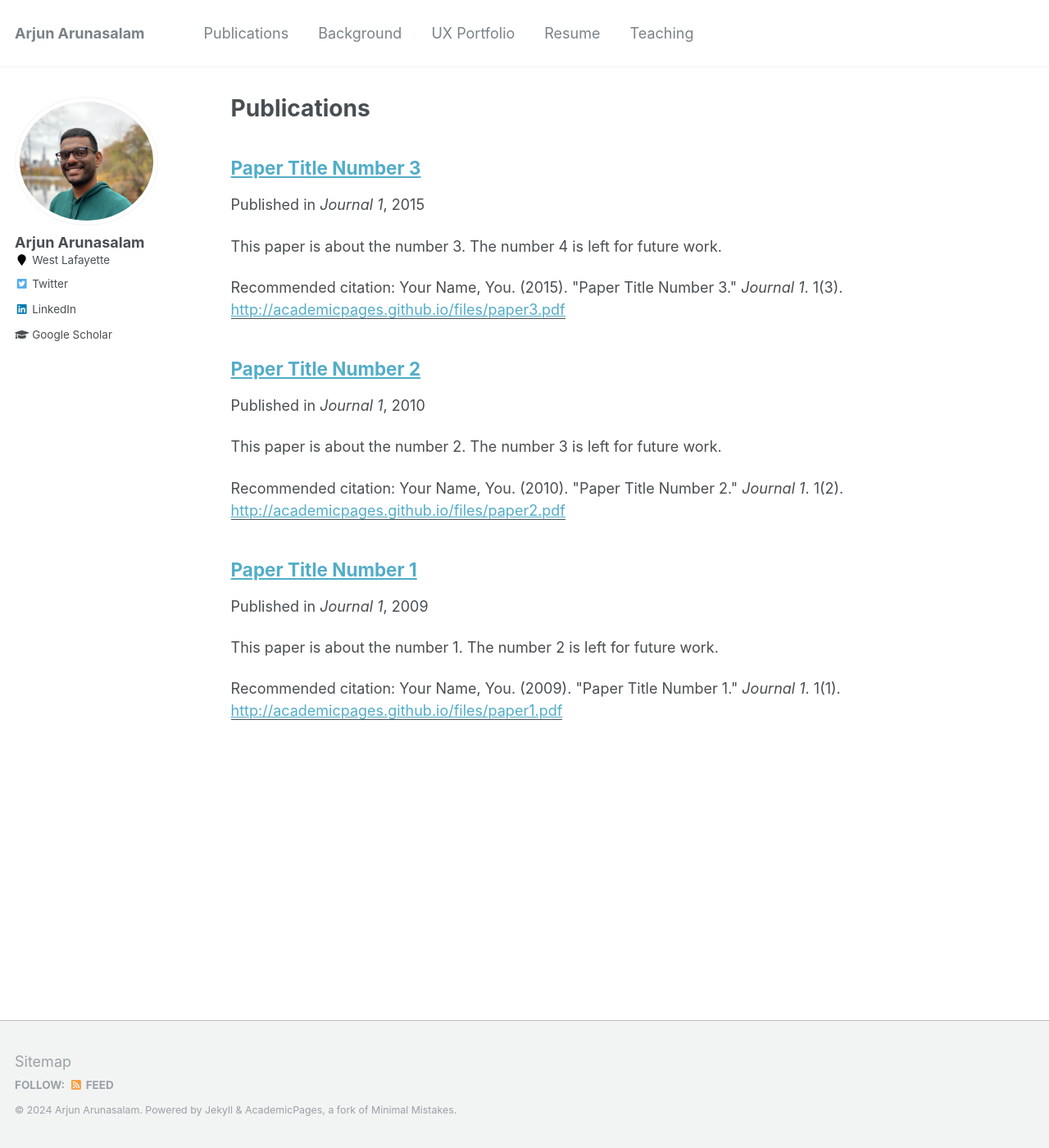
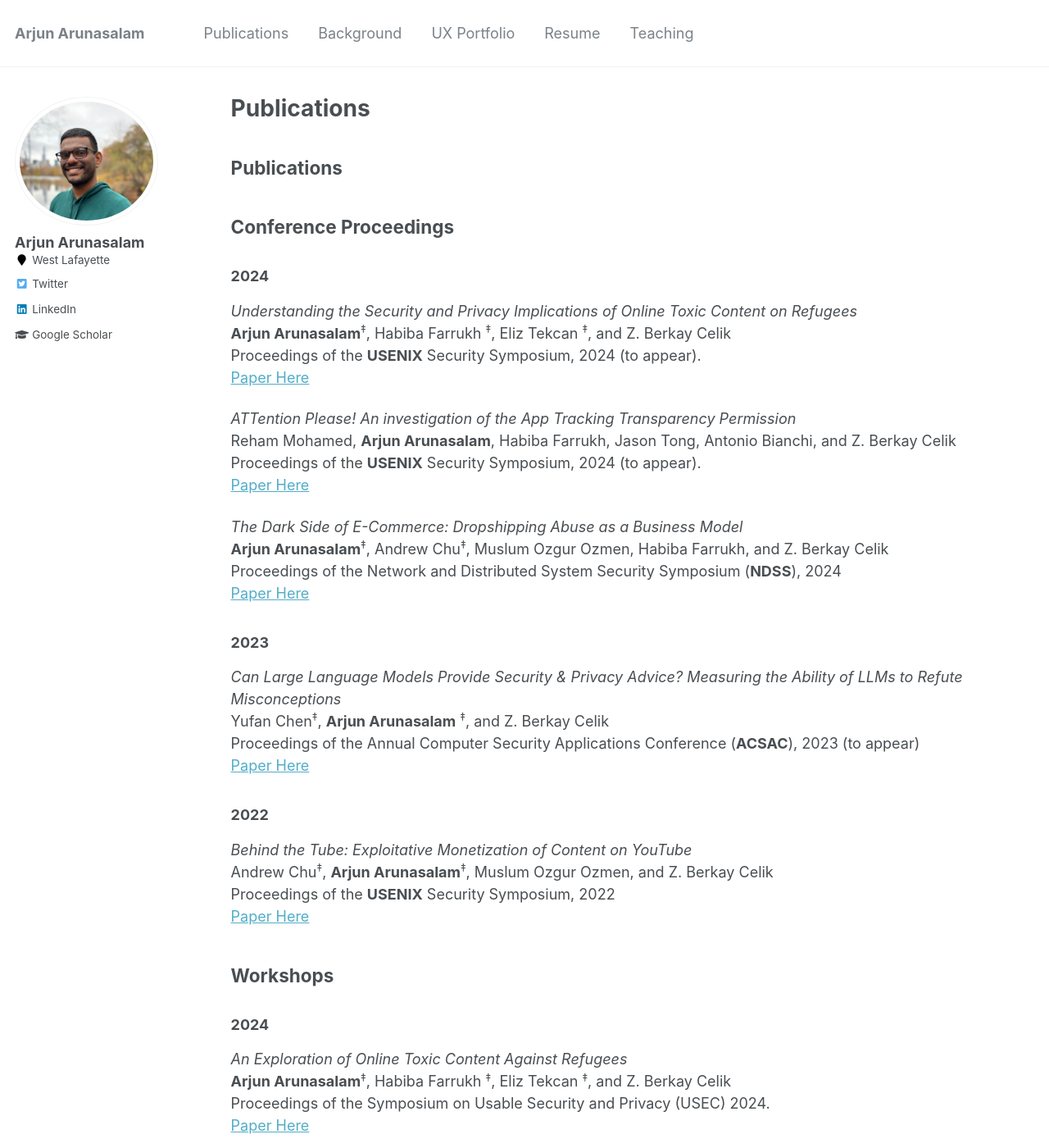
Before and after one commit to arjunarunasalam/arjunarunasalam.github.io, a Jekyll site: the page built from _pages/publications.md, in a window 1280 px wide and 1400 px high. Shown: the whole window at 82% size. Built offline with Jekyll 4.4.1, drawn with Linux system fonts in a browser that asks for light colours; some of the changed text lies outside the part shown.

Commit message:
adding news and also adding publication page

```diff
--- a/_data/navigation.yml
+++ b/_data/navigation.yml
@@ -1,7 +1,7 @@
 # main links links
 main:
   - title: "Publications"
-    url: /#publications
+    url: /publications
 
   # - title: "Talks"
   #   url: /talks/
--- a/_pages/publications.md
+++ b/_pages/publications.md
@@ -5,12 +5,56 @@ permalink: /publications/
 author_profile: true
 ---
 
-{% if author.googlescholar %}
-  You can also find my articles on <u><a href="{{author.googlescholar}}">my Google Scholar profile</a>.</u>
-{% endif %}
 
-{% include base_path %}
+Publications
+------------
 
-{% for post in site.publications reversed %}
-  {% include archive-single.html %}
-{% endfor %}
+## Conference Proceedings
+### 2024
+
+*Understanding the Security and Privacy Implications of Online Toxic Content on Refugees*<br>
+**Arjun Arunasalam**<sup>‡</sup>, Habiba Farrukh <sup>‡</sup>, Eliz Tekcan <sup>‡</sup>, and Z. Berkay Celik<br>
+Proceedings of the **USENIX** Security Symposium, 2024 (to appear). <br>
+[Paper Here](https://www.usenix.org/system/files/sec23winter-prepub-48-arunasalam.pdf)<br>
+
+
+*ATTention Please! An investigation of the App Tracking Transparency Permission* <br>
+Reham Mohamed, **Arjun Arunasalam**, Habiba Farrukh, Jason Tong, Antonio Bianchi, and Z. Berkay Celik<br>
+Proceedings of the **USENIX** Security Symposium, 2024 (to appear). <br>
+[Paper Here](https://www.usenix.org/system/files/sec24summer-prepub-1232-mohamed.pdf)<br>
+
+
+*The Dark Side of E-Commerce: Dropshipping Abuse as a Business Model* <br>
+**Arjun Arunasalam**<sup>‡</sup>, Andrew Chu<sup>‡</sup>, Muslum Ozgur Ozmen, Habiba Farrukh, and Z. Berkay Celik<br>
+Proceedings of the Network and Distributed System
+Security Symposium (**NDSS**), 2024  <br>
+[Paper Here](https://www.ndss-symposium.org/wp-content/uploads/2024-39-paper.pdf)<br>
+
+
+
+### 2023
+
+*Can Large Language Models Provide Security & Privacy Advice? Measuring the
+Ability of LLMs to Refute Misconceptions* <br>
+Yufan Chen<sup>‡</sup>, **Arjun Arunasalam** <sup>‡</sup>, and Z. Berkay Celik<br>
+Proceedings of the Annual Computer Security Applications Conference (**ACSAC**), 2023 (to appear) <br>
+[Paper Here](https://www.usenix.org/system/files/sec24summer-prepub-1232-mohamed.pdf)<br>
+
+
+### 2022
+
+*Behind the Tube: Exploitative Monetization of Content on YouTube* <br>
+Andrew Chu<sup>‡</sup>,  **Arjun Arunasalam**<sup>‡</sup>, Muslum Ozgur Ozmen, and Z. Berkay Celik<br>
+Proceedings of the **USENIX** Security Symposium, 2022 <br>
+[Paper Here](https://dl.acm.org/doi/10.1145/3627106.3627196)<br>
+
+
+## Workshops
+
+### 2024
+*An Exploration of Online Toxic Content Against Refugees*<br>
+**Arjun Arunasalam**<sup>‡</sup>, Habiba Farrukh <sup>‡</sup>, Eliz Tekcan <sup>‡</sup>, and Z. Berkay Celik<br>
+Proceedings of the Symposium on Usable Security and Privacy (USEC) 2024. <br>
+[Paper Here](https://www.ndss-symposium.org/wp-content/uploads/usec2024-14-paper.pdf)<br>
+
+*‡ denotes equal contribution*
```
Also changed, not shown: _pages/about.md (+9 -48 lines), _pages/teaching.md (+2 -2 lines).
